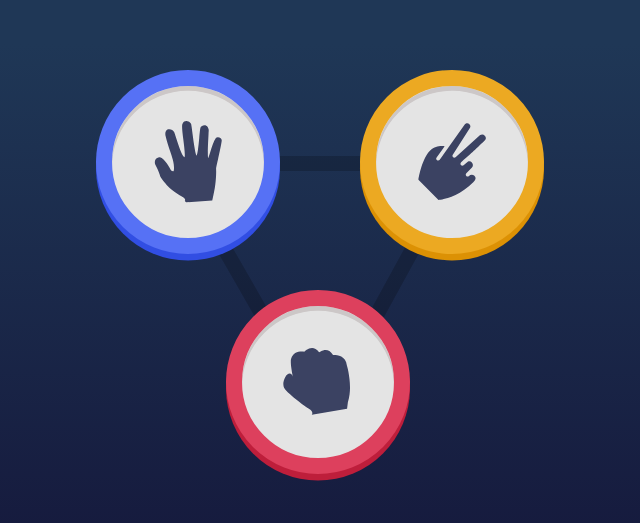
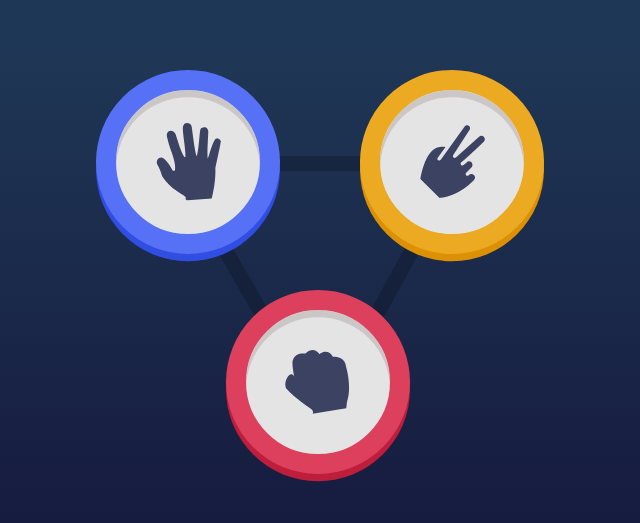
Before and after one commit to vytkuklys/FEM-Rock_Paper_Scissors, a plain HTML site: page index.html in a window 1280 px wide. Shown: the part 208-731 px from the top of the page, 320-960 px from the left. Drawn offline with Linux system fonts and the light colour scheme.

Commit message:
modify colours

```diff
--- a/scss/_config.scss
+++ b/scss/_config.scss
@@ -24,6 +24,7 @@ $Font-main: 'Barlow Semi Condensed', sans-serif;
     background-position: center;
     z-index: 4;
 }
+
 @mixin commonAnimationStyles($name, $duration){
     border-radius: 2px;
     position: absolute;
--- a/scss/_responsive.scss
+++ b/scss/_responsive.scss
@@ -57,16 +57,22 @@
             &__paper {
                 left: -20%;
                 top: -4rem;
+                border-width: 1.25rem;
+                box-shadow: inset 0 .45rem #ccc7c7, 0px .45rem hsl(230, 76%, 54%);
             }
 
             &__scissors {
                 right: -20%;
                 top: -4rem;
+                border-width: 1.25rem;
+                box-shadow: inset 0 .45rem #ccc7c7, 0px .45rem hsl(39, 96%, 44%);
             }
 
             &__rock {
                 bottom: -1.25rem;
                 right: 4.4rem;
+                border-width: 1.25rem;
+                box-shadow: inset 0 .45rem #ccc7c7, 0px .45rem hsl(349, 73%, 43%);
             }
         }
     }
```
Also changed, not shown: dist/css/main.css, 1 other file.
